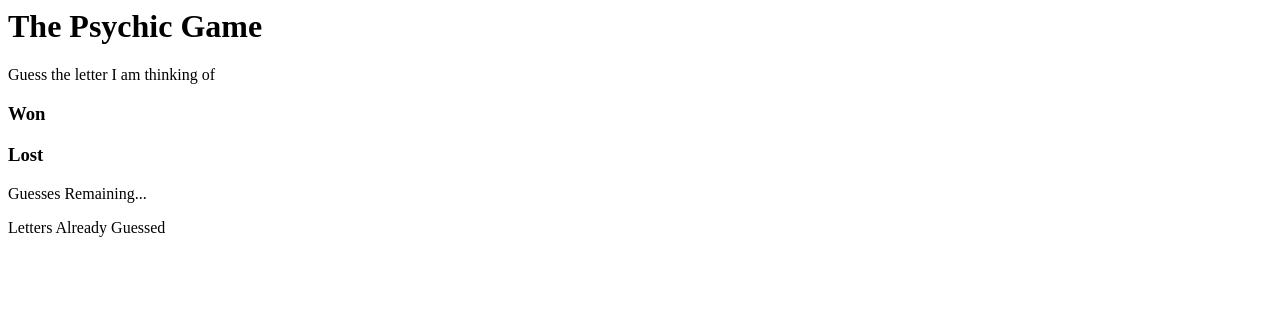
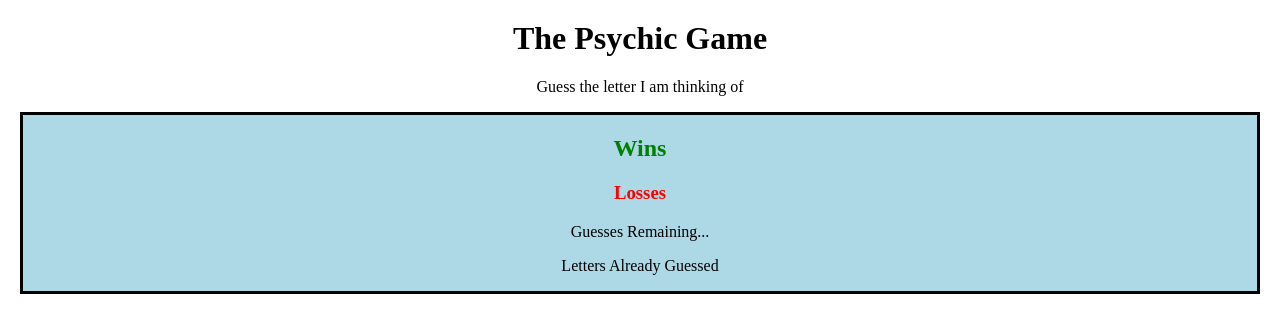
Before and after one commit to ktburns214/Psychic-Game, a plain HTML site: page index.html in a window 1280 px wide. Drawn offline with Linux system fonts and the light colour scheme.

Commit message:
changes to read me and CSS

```diff
--- a/css/reset.css
+++ b/css/reset.css
@@ -0,0 +1,48 @@
+/* http://meyerweb.com/eric/tools/css/reset/
+   v2.0 | 20110126
+   License: none (public domain)
+*/
+
+html, body, div, span, applet, object, iframe,
+h1, h2, h3, h4, h5, h6, p, blockquote, pre,
+a, abbr, acronym, address, big, cite, code,
+del, dfn, em, img, ins, kbd, q, s, samp,
+small, strike, strong, sub, sup, tt, var,
+b, u, i, center,
+dl, dt, dd, ol, ul, li,
+fieldset, form, label, legend,
+table, caption, tbody, tfoot, thead, tr, th, td,
+article, aside, canvas, details, embed,
+figure, figcaption, footer, header, hgroup,
+menu, nav, output, ruby, section, summary,
+time, mark, audio, video {
+	margin: 0;
+	padding: 0;
+	border: 0;
+	font-size: 100%;
+	font: inherit;
+	vertical-align: baseline;
+}
+/* HTML5 display-role reset for older browsers */
+article, aside, details, figcaption, figure,
+footer, header, hgroup, menu, nav, section {
+	display: block;
+}
+body {
+	line-height: 1;
+}
+ol, ul {
+	list-style: none;
+}
+blockquote, q {
+	quotes: none;
+}
+blockquote:before, blockquote:after,
+q:before, q:after {
+	content: '';
+	content: none;
+}
+table {
+	border-collapse: collapse;
+	border-spacing: 0;
+}
--- a/css/style.css
+++ b/css/style.css
@@ -0,0 +1,19 @@
+body{
+    margin: 10px;
+    padding: 10px;
+    text-align: center;
+    float: center;
+}
+
+.wrapper{
+    background-color: lightblue;
+    border: black solid 3px;
+}
+
+h2{
+    color: green;
+}
+
+h3{
+    color: red;
+}
--- a/index.html
+++ b/index.html
@@ -17,11 +17,11 @@
 <div class="container">
     <div class="center">
         <div class="wrapper">
-            <h3>Won</h3>
-            <span id="won"></span>
+            <h2>Wins</h2>
+            <span id="wins"></span>
 
-            <h3>Lost</h3>
-            <span id="lost"></span>
+            <h3>Losses</h3>
+            <span id="losses"></span>
 
             <p>Guesses Remaining...
                 <span id="attempts"></span>
--- a/javascript/game.js
+++ b/javascript/game.js
@@ -44,11 +44,11 @@ document.onkeyup = function (event) {
 
       } else {
             usedArray.push(playerGuess);
-            document.getElementById('playerGuess').innerHTML = usedArray;
+            document.getElementById("playerGuess").innerHTML = usedArray;
             console.log(usedArray);
       }
 
-      document.getElementById('won').innerHTML = won;
-      document.getElementById('lost').innerHTML = lost;
-      document.getElementById('attempts').innerHTML = attempts;
+      document.getElementById("wins").innerHTML = won;
+      document.getElementById("losses").innerHTML = lost;
+      document.getElementById("attempts").innerHTML = attempts;
 }
```
Also changed, not shown: 1 other file.
